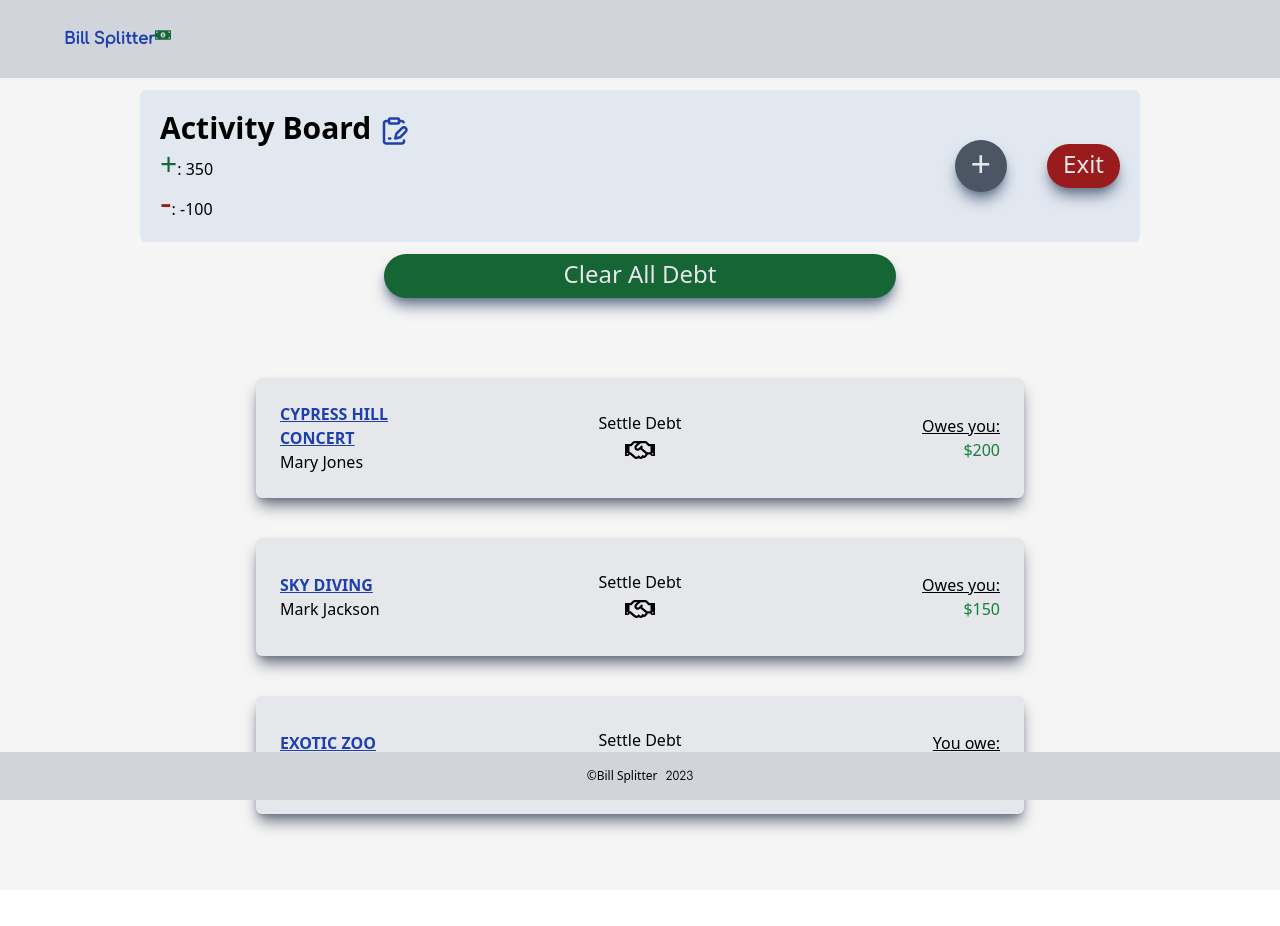
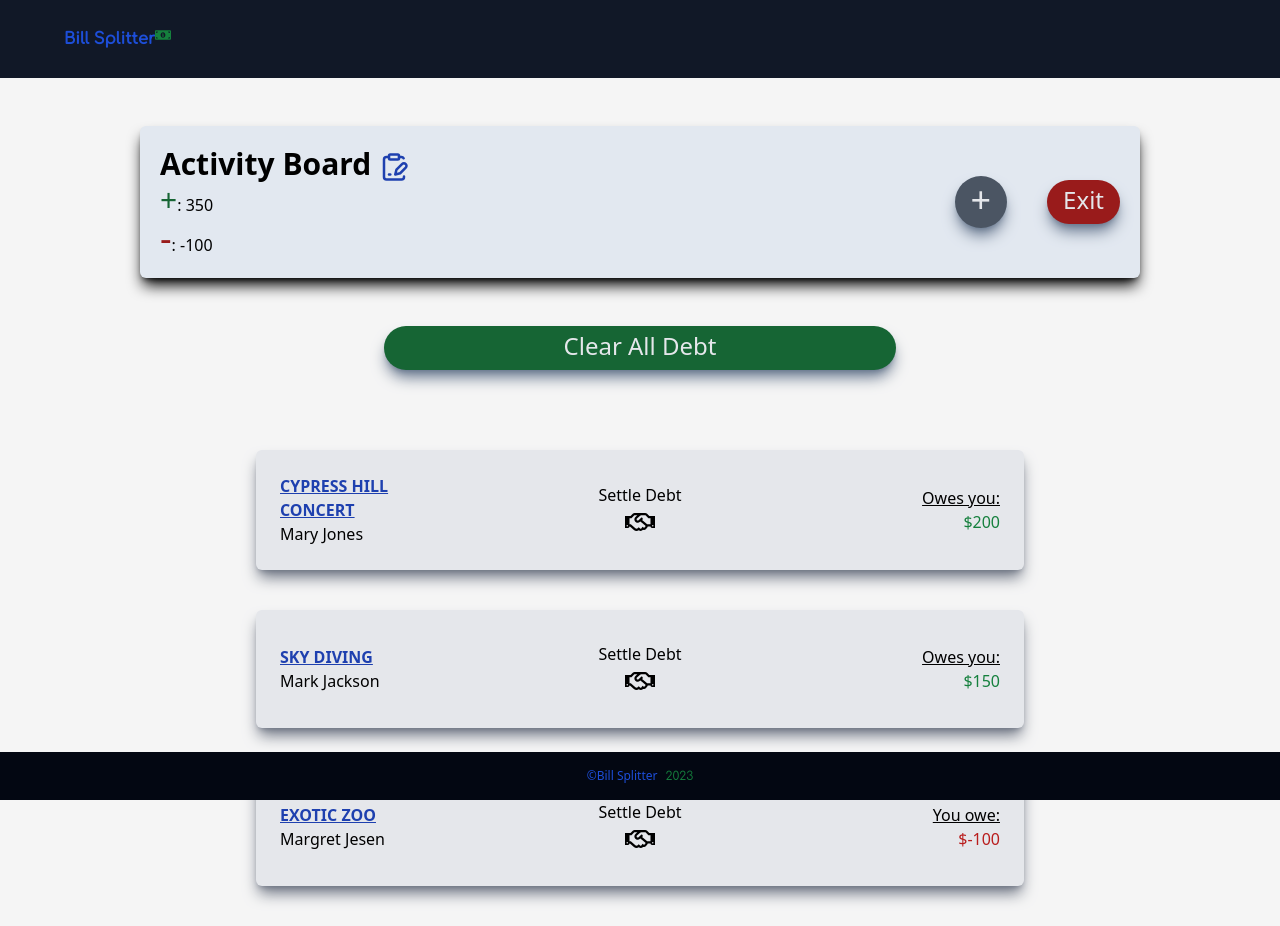
Before and after one commit to lyolayale/split-bill-frontend, a React (Create React App) app: page /friendlist in a window 1280 px wide. Before the commit the page ends 890 px from the top, so only its background shows below. Built offline with nearby package versions, Linux system fonts and the light colour scheme; some icons are missing.

Commit message:
Styled FriendsList, Header & Footer -> shadows.

```diff
--- a/src/components/Footer.js
+++ b/src/components/Footer.js
@@ -1,12 +1,12 @@
 export default function Footer() {
   return (
     <footer className="fixed bottom-0 w-full">
-      <nav className="p-4 bg-gray-300 font-light text-xs">
-        <ul className="flex justify-center items-center gap-2">
+      <nav className="p-4 bg-gray-950 font-light text-xs">
+        <ul className="flex justify-center items-center gap-2 text-blue-700">
           <li>
             <p>&copy;Bill Splitter</p>
           </li>
-          <li className="font-hero relative">
+          <li className="font-hero text-green-700">
             <p>{new Date().getFullYear()}</p>
           </li>
         </ul>
--- a/src/components/Header.js
+++ b/src/components/Header.js
@@ -4,15 +4,15 @@ import { FaMoneyBillAlt } from "react-icons/fa";
 export default function Header() {
   return (
     <header>
-      <nav className="p-4 bg-gray-300">
+      <nav className="p-4 bg-gray-900">
         <ul className="flex justify-start items-center gap-2">
           <li>
             <PiScrollFill className="text-blue-800" size={40} />
           </li>
-          <li className="font-hero relative text-blue-800 font-extrabold">
+          <li className="font-hero relative text-blue-700 font-extrabold">
             Bill Splitter{" "}
             <span>
-              <FaMoneyBillAlt className="inline absolute top-0 text-green-800" />
+              <FaMoneyBillAlt className="inline absolute top-0 text-green-700" />
             </span>
           </li>
         </ul>
--- a/src/pages/FriendsList.js
+++ b/src/pages/FriendsList.js
@@ -40,8 +40,8 @@ export default function FriendsList({
   }
 
   return (
-    <section className="relative h-screen max-w-screen-lg mx-auto">
-      <nav className="m-3 p-5 bg-slate-200 rounded-md z-0">
+    <section className="relative h-screen max-w-screen-lg mx-auto mt-12">
+      <nav className="m-3 mb-12 p-5 bg-slate-200 rounded-md z-0 shadow-lg shadow-black">
         <ul className="flex justify-between items-center">
           <li>
             <div>
```
